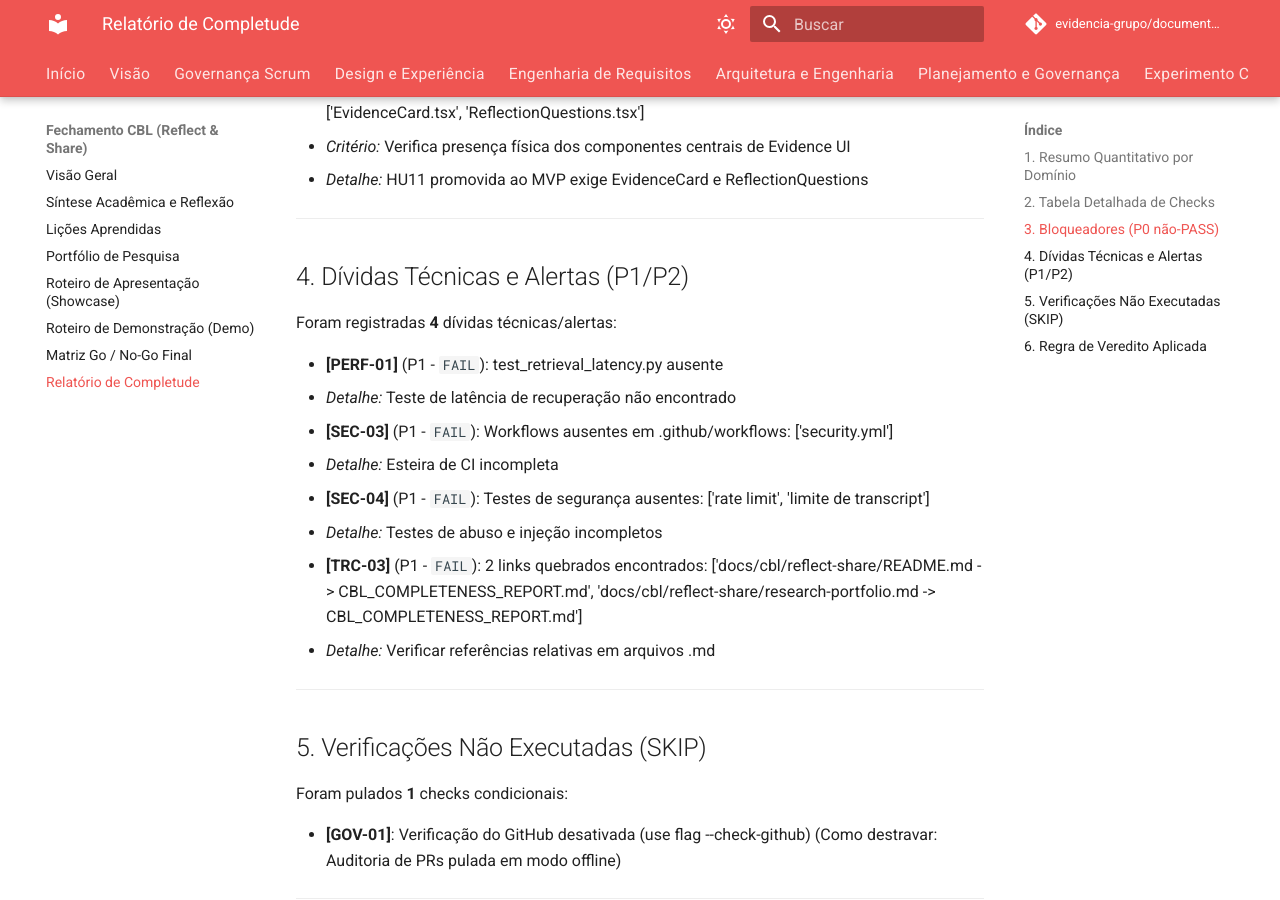
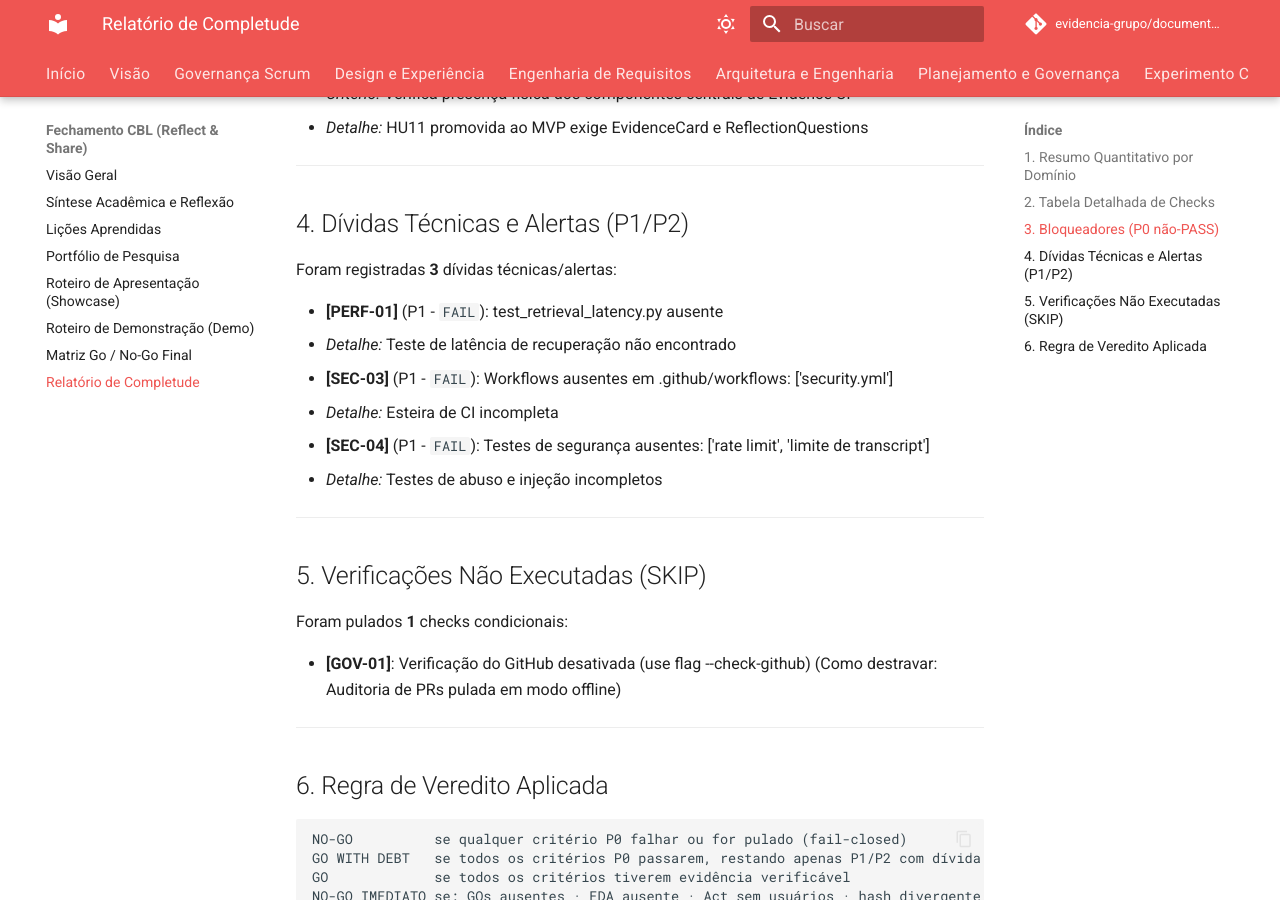
Before and after one commit to evidencia-grupo/documentation, an MkDocs documentation site: the page built from docs/cbl/reflect-share/CBL_COMPLETENESS_REPORT.md, in a window 1280 px wide and 900 px high, scrolled down 9167 px. Built offline with MkDocs 1.6.1 and Material for MkDocs 9.7.7, drawn with Linux system fonts in a browser that asks for light colours; comment, search, counter and statistics services are not loaded; some of the changed text lies outside the part shown.

Commit message:
docs(audit): update completeness report with resolved relative links

```diff
--- a/docs/cbl/reflect-share/CBL_COMPLETENESS_REPORT.md
+++ b/docs/cbl/reflect-share/CBL_COMPLETENESS_REPORT.md
@@ -23,9 +23,9 @@
 | **SCR** | 3 | 2 | 0 | 0 | 5 |
 | **SEC** | 2 | 2 | 0 | 0 | 4 |
 | **TEL** | 1 | 1 | 0 | 0 | 2 |
-| **TRC** | 2 | 1 | 0 | 0 | 3 |
+| **TRC** | 3 | 0 | 0 | 0 | 3 |
 | **UX** | 0 | 1 | 0 | 0 | 1 |
-| **TOTAL GERAL** | **23** | **22** | **1** | **1** | **47** |
+| **TOTAL GERAL** | **24** | **21** | **1** | **1** | **47** |
 
 ---
 
@@ -78,7 +78,7 @@
 | TEL | **TEL-02** | docs/cbl/act/telemetry-spec.md existe e o catálogo de eventos coincide com EVENT_ALLOWLIST | 4 tipos de eventos documentados | PASS | P1 | telemetry-spec.md validado |
 | TRC | **TRC-01** | HU11 não consta como Pós-MVP; HU13–HU16 existem; matriz liga GQ → ADR → HU | HU11 no MVP, HU13–HU16 presentes e matriz GQ → ADR → HU validada | PASS | P0 | Rastreabilidade íntegra |
 | TRC | **TRC-02** | Todo ID citado (GQ, HU, ADR, RF, RNF) existe nos catálogos | Todos os 12 IDs de GQ referenciados na matriz | PASS | P1 | Consistência de IDs verificada |
-| TRC | **TRC-03** | Hiperlinks relativos internos válidos na documentação | 2 links quebrados encontrados: ['docs/cbl/reflect-share/README.md -> CBL_COMPLETENESS_REPORT.md', 'docs/cbl/reflect-share/research-portfolio.md -> CBL_COMPLETENESS_REPORT.md'] | **FAIL** | P1 | Verificar referências relativas em arquivos .md |
+| TRC | **TRC-03** | Hiperlinks relativos internos válidos na documentação | 724 hiperlinks relativos auditados; nenhum link quebrado | PASS | P1 | Navegação íntegra |
 | UX | **UX-01** | EvidenceCard.tsx e ReflectionQuestions.tsx presentes em extension/src | Componentes ausentes em extension/src/panel/components: ['EvidenceCard.tsx', 'ReflectionQuestions.tsx'] | **FAIL** | P0 | HU11 promovida ao MVP exige EvidenceCard e ReflectionQuestions |
 
 ---
@@ -146,7 +146,7 @@ Foram identificados **18** bloqueadores críticos P0:
 
 ## 4. Dívidas Técnicas e Alertas (P1/P2)
 
-Foram registradas **4** dívidas técnicas/alertas:
+Foram registradas **3** dívidas técnicas/alertas:
 
 - **[PERF-01]** (P1 - `FAIL`): test_retrieval_latency.py ausente
   - *Detalhe:* Teste de latência de recuperação não encontrado
@@ -154,8 +154,6 @@ Foram registradas **4** dívidas técnicas/alertas:
   - *Detalhe:* Esteira de CI incompleta
 - **[SEC-04]** (P1 - `FAIL`): Testes de segurança ausentes: ['rate limit', 'limite de transcript']
   - *Detalhe:* Testes de abuso e injeção incompletos
-- **[TRC-03]** (P1 - `FAIL`): 2 links quebrados encontrados: ['docs/cbl/reflect-share/README.md -> CBL_COMPLETENESS_REPORT.md', 'docs/cbl/reflect-share/research-portfolio.md -> CBL_COMPLETENESS_REPORT.md']
-  - *Detalhe:* Verificar referências relativas em arquivos .md
 
 ---
 
```
Also changed, not shown: other parts of docs/cbl/reflect-share/CBL_COMPLETENESS_REPORT.md (+1 -1 lines).
